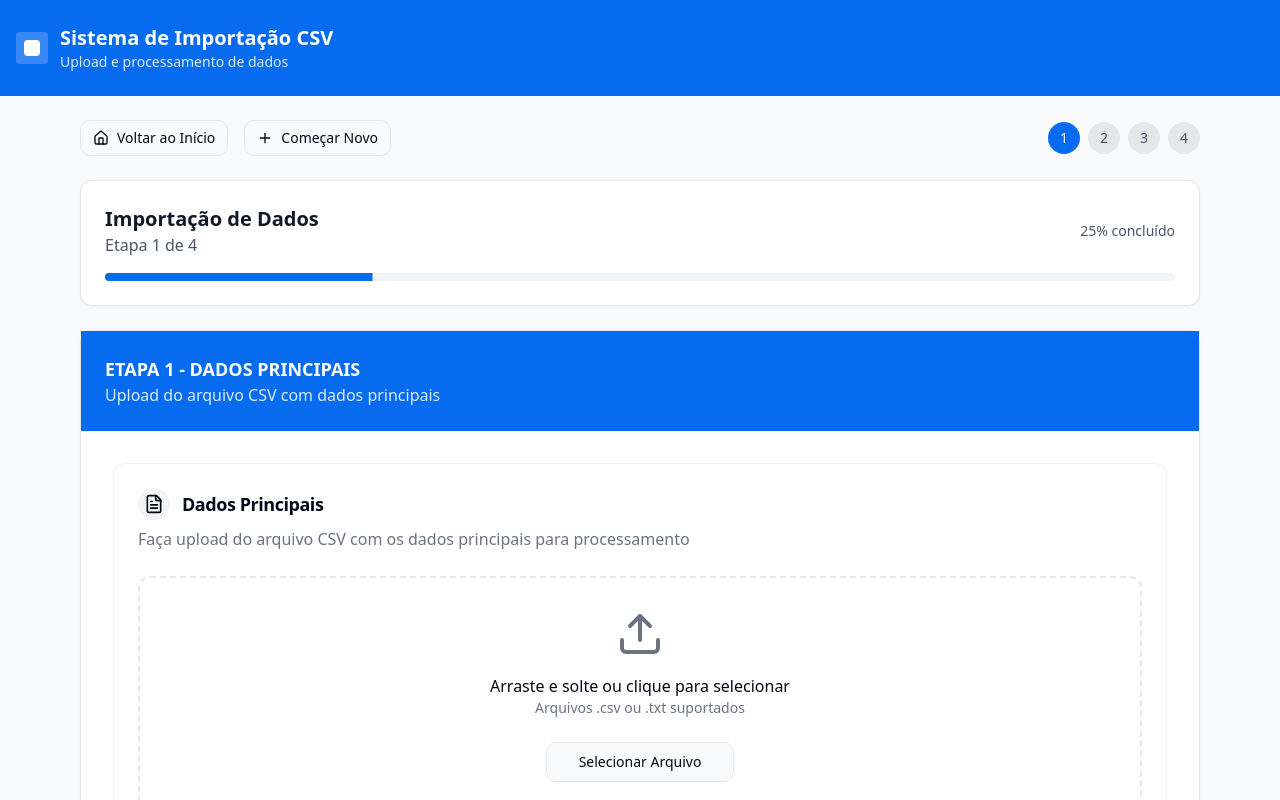
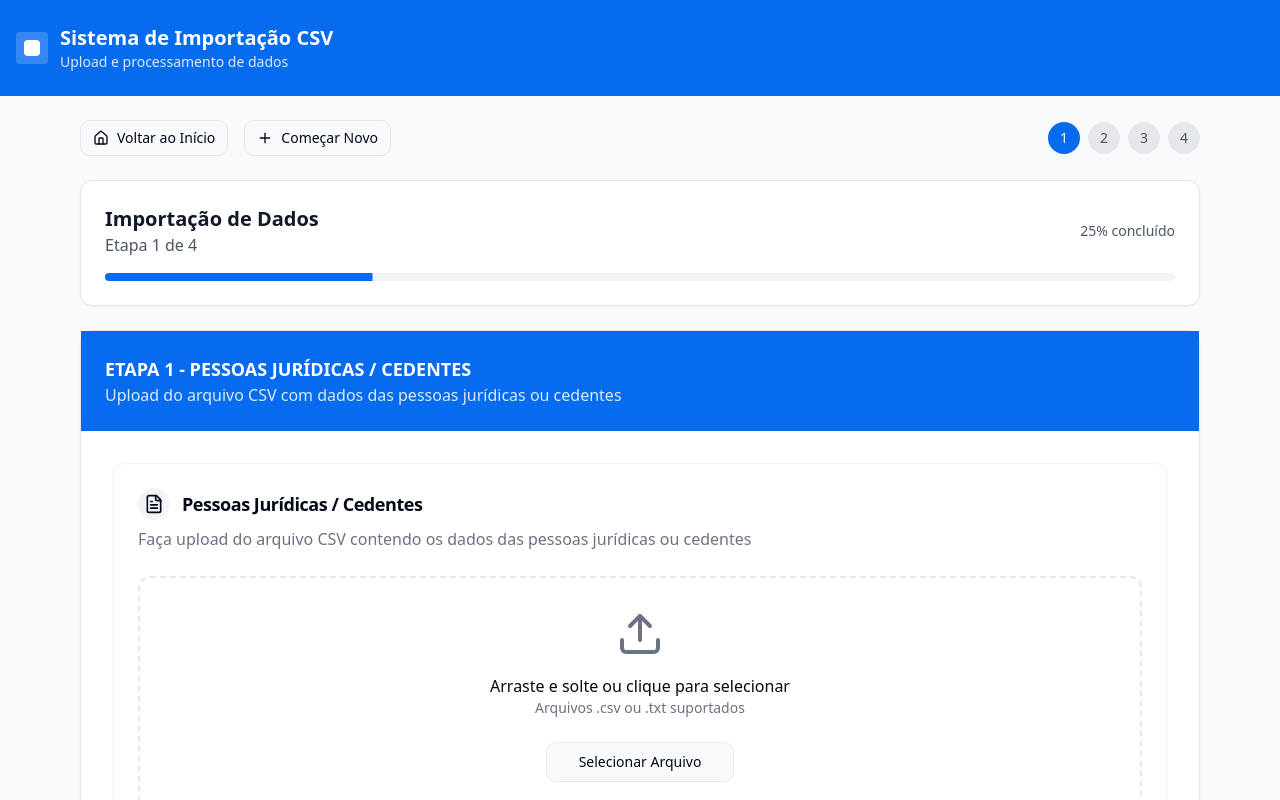
Before and after one commit to witalossena/csv-data-forge, a React (Vite) app: page / in a window 1280 px wide. Shown: the top 800 px of the page. Built offline with nearby package versions, Linux system fonts and the light colour scheme.

Commit message:
Refine step 1 description
Update the description for the first step to clarify that it is exclusively for uploading legal entities or assignors.

```diff
--- a/src/pages/Index.tsx
+++ b/src/pages/Index.tsx
@@ -107,14 +107,14 @@ const Index = () => {
           {currentStep === 1 && (
             <Card>
               <div className="bg-primary text-white p-6">
-                <h3 className="text-lg font-semibold">ETAPA 1 - DADOS PRINCIPAIS</h3>
-                <p className="text-blue-100">Upload do arquivo CSV com dados principais</p>
+                <h3 className="text-lg font-semibold">ETAPA 1 - PESSOAS JURÍDICAS / CEDENTES</h3>
+                <p className="text-blue-100">Upload do arquivo CSV com dados das pessoas jurídicas ou cedentes</p>
               </div>
               <CardContent className="p-8">
                 <CSVUploader
-                  title="Dados Principais"
-                  description="Faça upload do arquivo CSV com os dados principais para processamento"
-                  endpoint="upload-principais"
+                  title="Pessoas Jurídicas / Cedentes"
+                  description="Faça upload do arquivo CSV contendo os dados das pessoas jurídicas ou cedentes"
+                  endpoint="upload-juridicas"
                   onSuccess={() => handleUploadSuccess('step1')}
                   onError={handleUploadError}
                   completed={uploadStates.step1}
```
